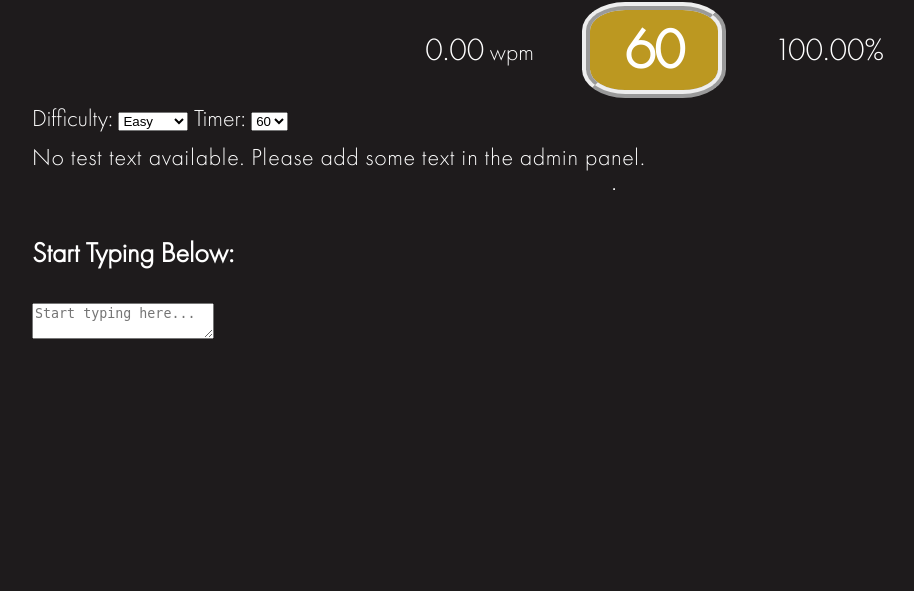
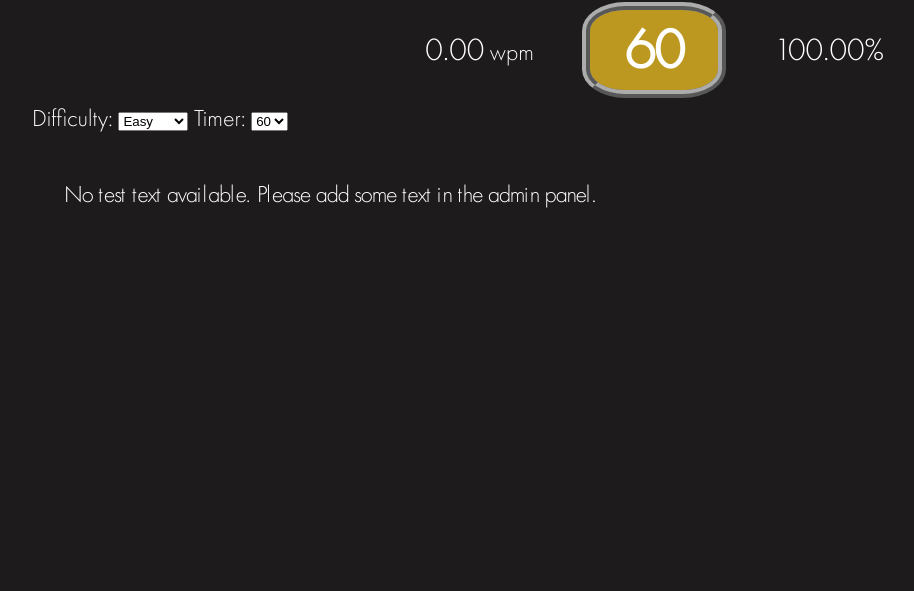
Before and after one commit to perimeterr/WPM-Hero, a Django app: page / in a window 1280 px wide. Shown: the part 159-750 px from the top of the page, without its empty margins (26-940 px from the left). Run offline with Django 5.2, Linux system fonts and the light colour scheme; data that the repository does not hold is empty.

Commit message:
implemented hidden input overlayed on top of text display instead of a separate typing box

```diff
--- a/static/character_validator.js
+++ b/static/character_validator.js
@@ -16,7 +16,7 @@ export function validateCharacter(displayElementChars, typingInput) {
         }
 
         if (userChar == null) {
-            charSpan.style.color = 'white';
+            charSpan.style.color = 'gray';
             removeMistakeIndex(index);
 
             if (index === currentIndex) {
@@ -26,7 +26,7 @@ export function validateCharacter(displayElementChars, typingInput) {
             }
 
         } else if (userChar === targetChar) {
-            charSpan.style.color = 'green';
+            charSpan.style.color = 'white';
             removeMistakeIndex(index);
             trackCorrectKey(targetChar, index);
         } else {
--- a/static/script.js
+++ b/static/script.js
@@ -10,6 +10,8 @@ document.addEventListener('DOMContentLoaded', () => {
     const accuracyDisplay = document.getElementById("accuracy");
     const timeDisplay = document.getElementById("time");
     const timer = document.getElementById("timer");
+
+    document.addEventListener('click', () => typingInput.focus());
 
     function initializeTest() {
         if (localStorage.getItem('clickedReplay') === 'true') {
--- a/static/style.css
+++ b/static/style.css
@@ -52,6 +52,7 @@ a {
   height: 5rem;
   border-radius: 30%;
   border-style: ridge;
+  border-color: #acacac;
   border-width: 0.5rem;
   letter-spacing: -0.02em;
 }
@@ -74,7 +75,22 @@ a {
     font-size: 2rem;
 }
 
+#typing-wrapper {
+    padding: 2rem;
+    position: relative;
+    font-size: 1.5rem;
+    line-height: 3rem;
+}
+
+#typing-input {
+    position: absolute;
+    opacity: 0;
+    pointer-events: none;
+    z-index: -1;
+}
+
 .char{
+    color: gray;
     display: inline-block;
-    letter-spacing: -5px;
+    letter-spacing: -7px;
 }
--- a/templates/home.html
+++ b/templates/home.html
@@ -37,18 +37,12 @@
 
     </main>
 
-
-    <div id="text-content" class="text-display">
+    <div id="typing-wrapper">
+        <input type="text" id="typing-input" autofocus />
+        <div id="text-content" class="text-display">
         {% for char in test_text.display_text %}
             <span class="char">{% if char == " " %}&nbsp;{% else %}{{ char }}{% endif %}</span>
         {% endfor %}
-    </div>
-
-    <hr>
-
-    <div class="typing-area">
-        <h3>Start Typing Below:</h3>
-        <textarea id="typing-input" placeholder="Start typing here..."></textarea>
     </div>
 
 {% endblock %}
```
